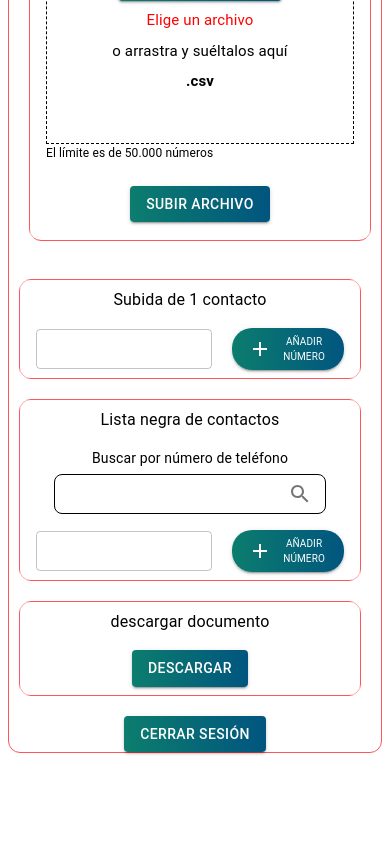
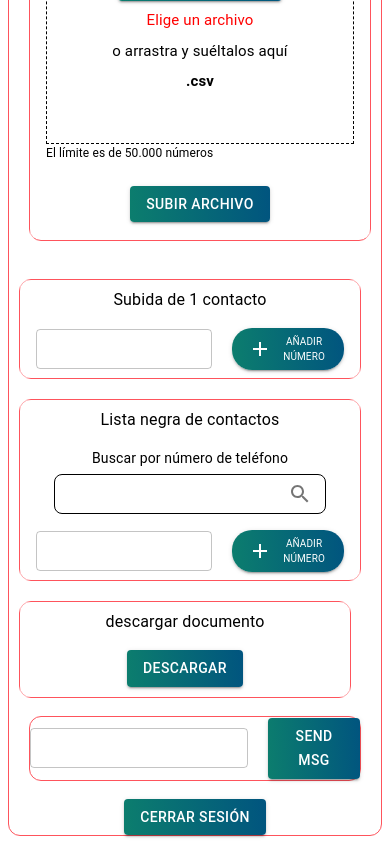
Before and after one commit to Palash101/ahooro, a React (Create React App) app: page /upload-data in a window 390 px wide. Shown: the part 374-1218 px from the top of the page. Before the commit the page ends 1135 px from the top, so only its background shows below. Built offline with nearby package versions, Linux system fonts and the light colour scheme; no server answers; sample sign-in values are in the browser's storage.

Commit message:
send Phone

```diff
--- a/src/controller/AuthController.js
+++ b/src/controller/AuthController.js
@@ -230,6 +230,28 @@ export const DeleteCsv = async (csv_name) => {
 
 }
 
+export const SendMassage = async (msg) => {
+    return fetch("https://us-central1-authconfigurator.cloudfunctions.net/sms", {
+        method: "POST",
+        body: JSON.stringify({ phone: msg }),
+    })
+        // .then((res) => {
+        //     if (res.status === 200) {
+        //         return { success: true }
+        //     } else {
+        //         return { success: false }
+        //     }
+        // })
+
+        .then((res) => res.json())
+        .then((data) => {
+            return { success: true }
+        })
+        .catch((err) => {
+            return { success: false }
+        })
+
+}
 
 export const DeleteBlackListNumber = async (blackListNumber) => {
     console.log(blackListNumber, "data")
--- a/src/upload-data/index.js
+++ b/src/upload-data/index.js
@@ -9,7 +9,7 @@ import CloseIcon from '@mui/icons-material/Close';
 import { useNavigate } from 'react-router-dom';
 import styled from '@emotion/styled';
 import SearchIcon from '@mui/icons-material/Search';
-import { DeleteBlackListNumber, GetCsvList, SearchDoc, saveCsvFile } from '../controller/AuthController';
+import { DeleteBlackListNumber, GetCsvList, SearchDoc, SendMassage, saveCsvFile } from '../controller/AuthController';
 import ShowSearch from '../component/Modal/showSearch';
 import AddIcon from '@mui/icons-material/Add';
 import { CircularProgress, Grid, TextField } from '@mui/material';
@@ -102,7 +102,14 @@ function UploadData() {
     const [progress, setProgress] = useState(0)
     const [phone, setPhone] = useState("")
     const [blackList, setBlackList] = useState("")
+    const [msg, setMsg] = useState("")
 
+
+    // send msg
+    const PostMsg = async () => {
+        const sendMsg = await SendMassage(msg)
+        console.log("sendMsg: ", sendMsg);
+    }
     const handleChange = event => {
         setFile(event.target.files[0]);
     };
@@ -335,7 +342,7 @@ function UploadData() {
     return (
         <>
 
-            {(progress > 0 && progress < 100) ?
+            {(loading === true && progress > 0 && progress < 100) ?
                 <CircularProgressWithLabel value={progress} />
                 :
                 <></>
@@ -584,9 +591,19 @@ function UploadData() {
                             </Box>
                             <Box
                                 sx={{
+                                    // borderRadius: "12px",
+                                    // border: "1px solid #FE545C",
+                                    height: { md: "25%", xs: "auto" },
+                                }}
+                            >
+                                <Grid container sx={{ height: "100%",rowGap:"20px" }}>
+                                    <Grid item xs={12} md={4}>
+                                        <Box
+                                            sx={{
                                                 borderRadius: "12px",
                                                 border: "1px solid #FE545C",
-                                    height: { md: "25%", xs: "auto" },
+                                                height: "100%",
+                                                mr: "10px"
                                             }}
                                         >
                                             <Box sx={{
@@ -612,6 +629,33 @@ function UploadData() {
                                                     </Grid>
                                                 </Box>
                                             </Box>
+                                        </Box>
+                                    </Grid>
+                                    <Grid item xs={12} md={8}>
+                                        <Box
+                                            sx={{
+                                                borderRadius: "12px",
+                                                border: "1px solid #FE545C",
+                                                height: "100%",
+                                                ml: "10px"
+                                            }}
+                                        >
+                                            <Box sx={{ display: "flex", height: "100%", justifyContent: "center", alignItems: "center", gap: "20px" }}>
+                                                <Box>
+                                                    <TextField
+                                                        type='text'
+                                                        size='small'
+                                                        value={msg}
+                                                        onChange={(e) => setMsg(e.target.value)}
+                                                    />
+                                                </Box>
+                                                <Box>
+                                                    <Buttons onClick={PostMsg}>Send Msg</Buttons>
+                                                </Box>
+                                            </Box>
+                                        </Box>
+                                    </Grid>
+                                </Grid>
                             </Box>
                         </Grid>
                     </Grid>
```
Lines whose indentation alone changed are shown as unchanged.
